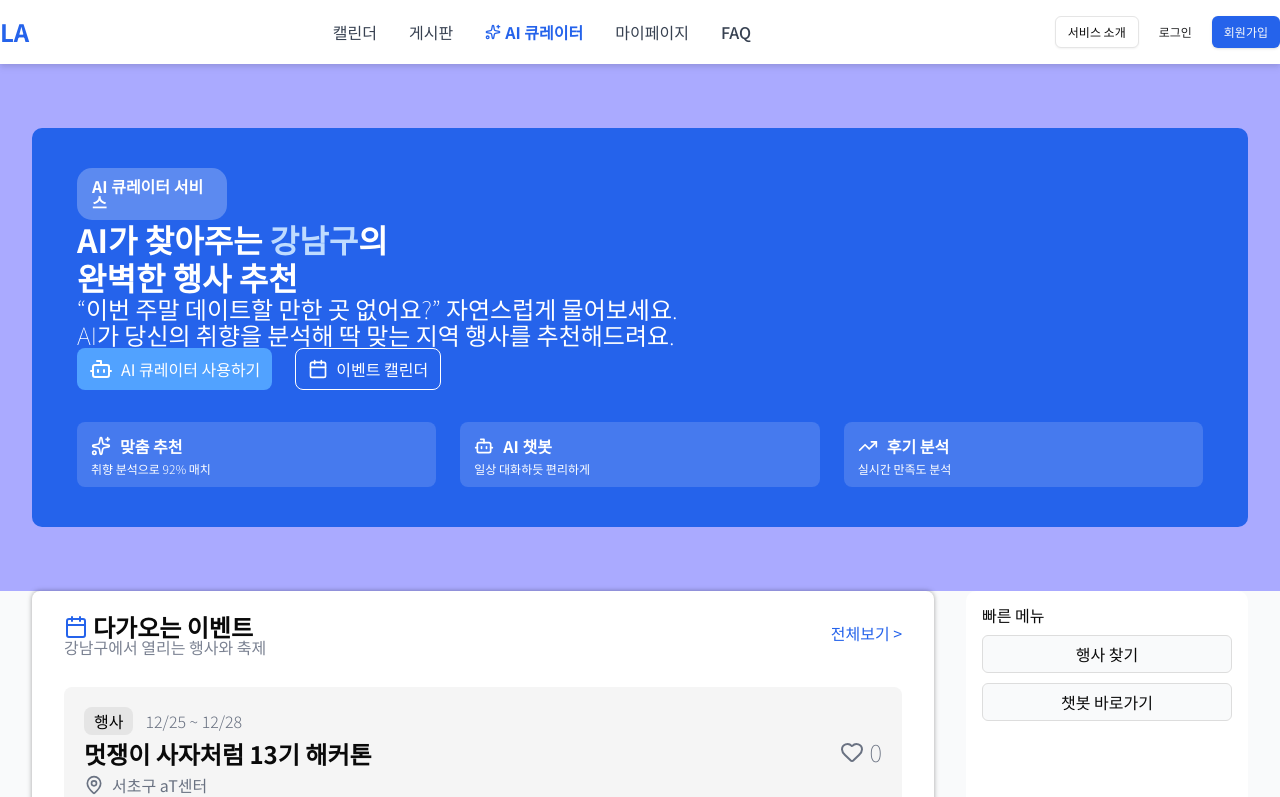
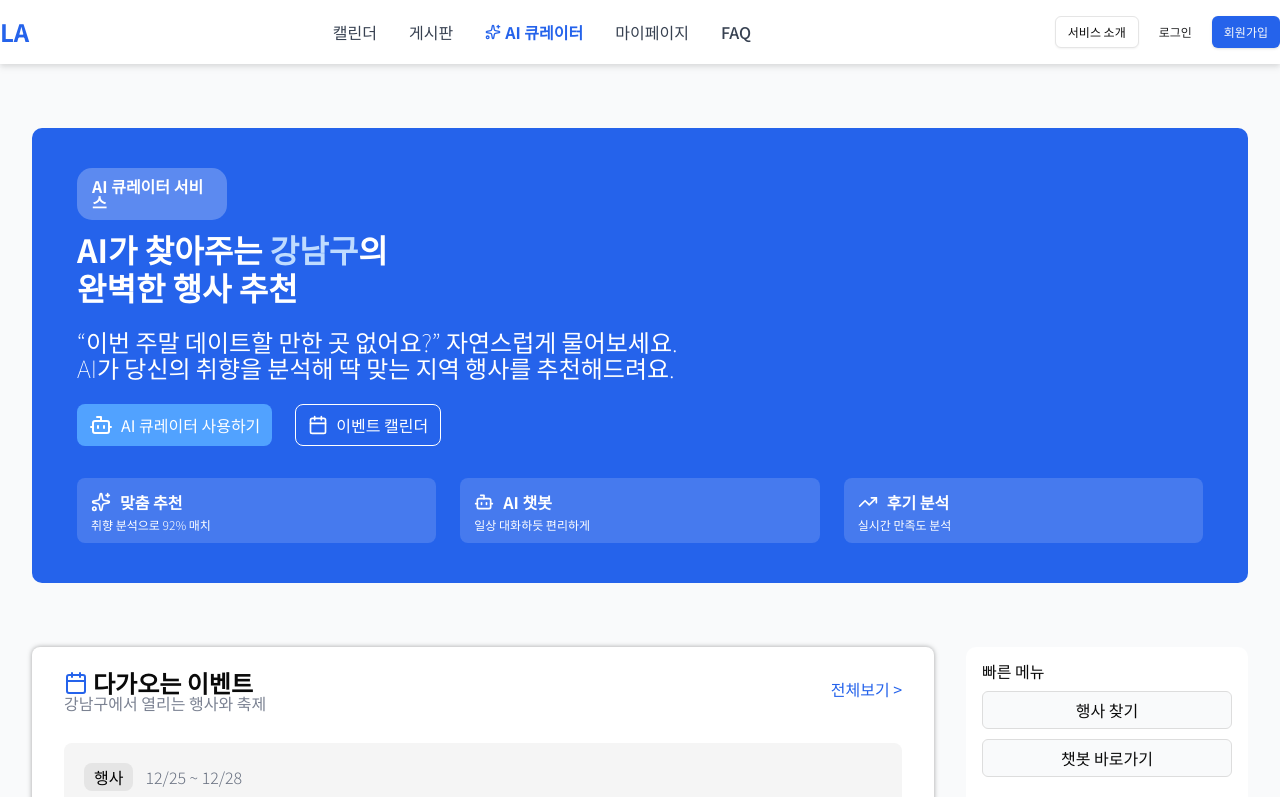
Before and after one commit to Tim3208/LA, a React (Vite) app: page / in a window 1280 px wide. Shown: the top 797 px of the page. Built offline with nearby package versions, Linux system fonts and the light colour scheme; a web font is replaced by a local one.

Commit message:
fix: 잘못된 CSS 선택자 수정으로 스타일 정상 적용 해결

```diff
--- a/src/components/MainPageCP/MainPageTitleCP/style.js
+++ b/src/components/MainPageCP/MainPageTitleCP/style.js
@@ -2,7 +2,6 @@ import styled from "styled-components";
 
 export const MainPageTitleCPMainStyle = styled.main`
   background: var(--main-page-bg);
-  background: #aaf;
   padding: 0 2rem;
 
   .container {
@@ -21,16 +20,16 @@ export const MainPageTitleCPMainStyle = styled.main`
     gap: 2rem;
   }
 
-  & > section > div:nth-child(1) {
+  & > div > section > div:nth-child(1) {
     display: flex;
     flex-direction: column;
     gap: 10px;
-  }
 
-  & > section > div:nth-child(1) > div {
-    display: flex;
-    flex-direction: column;
-    gap: 23px;
+    & > div {
+      display: flex;
+      flex-direction: column;
+      gap: 23px;
+    }
   }
 
   .label {
```
